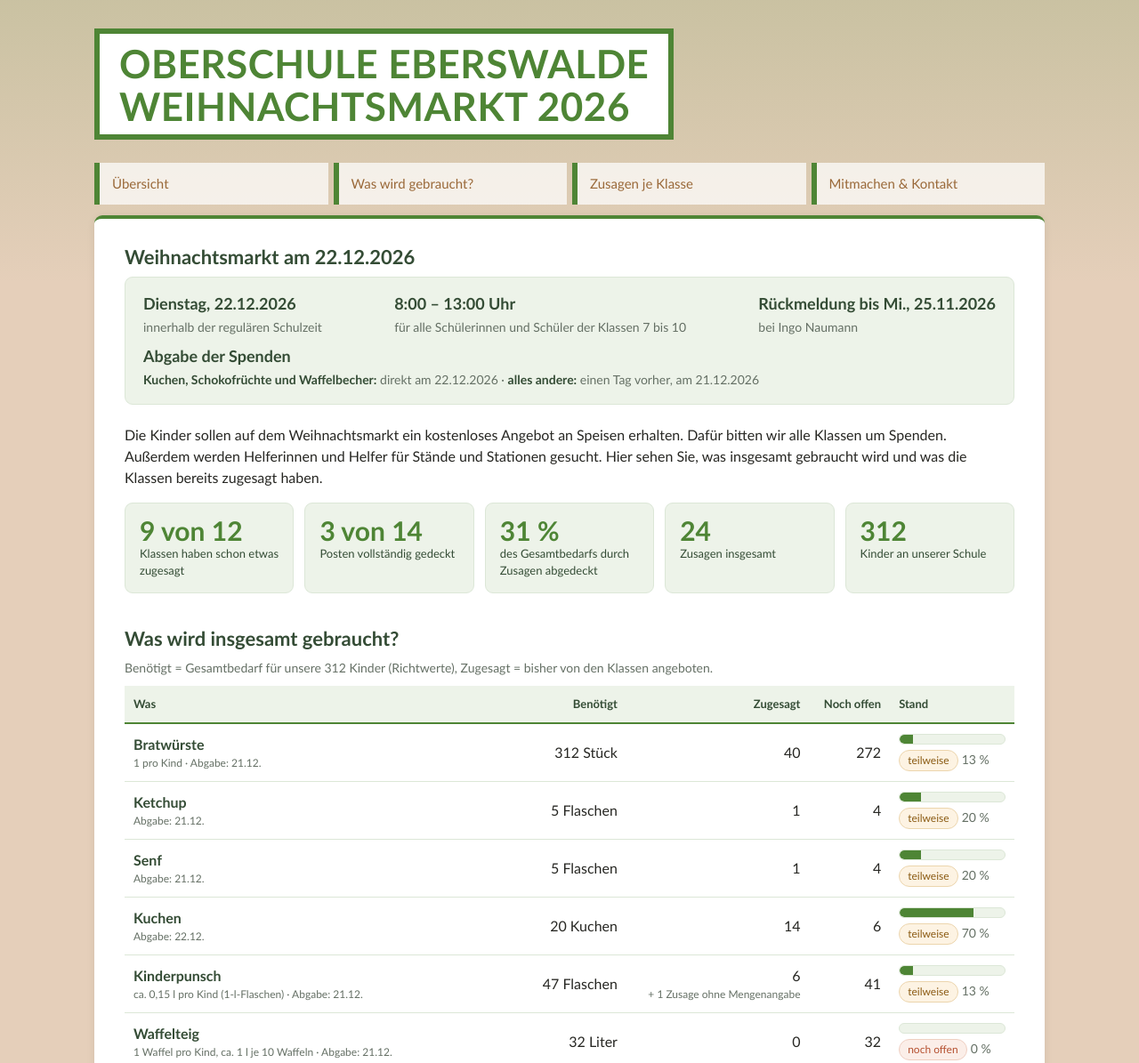
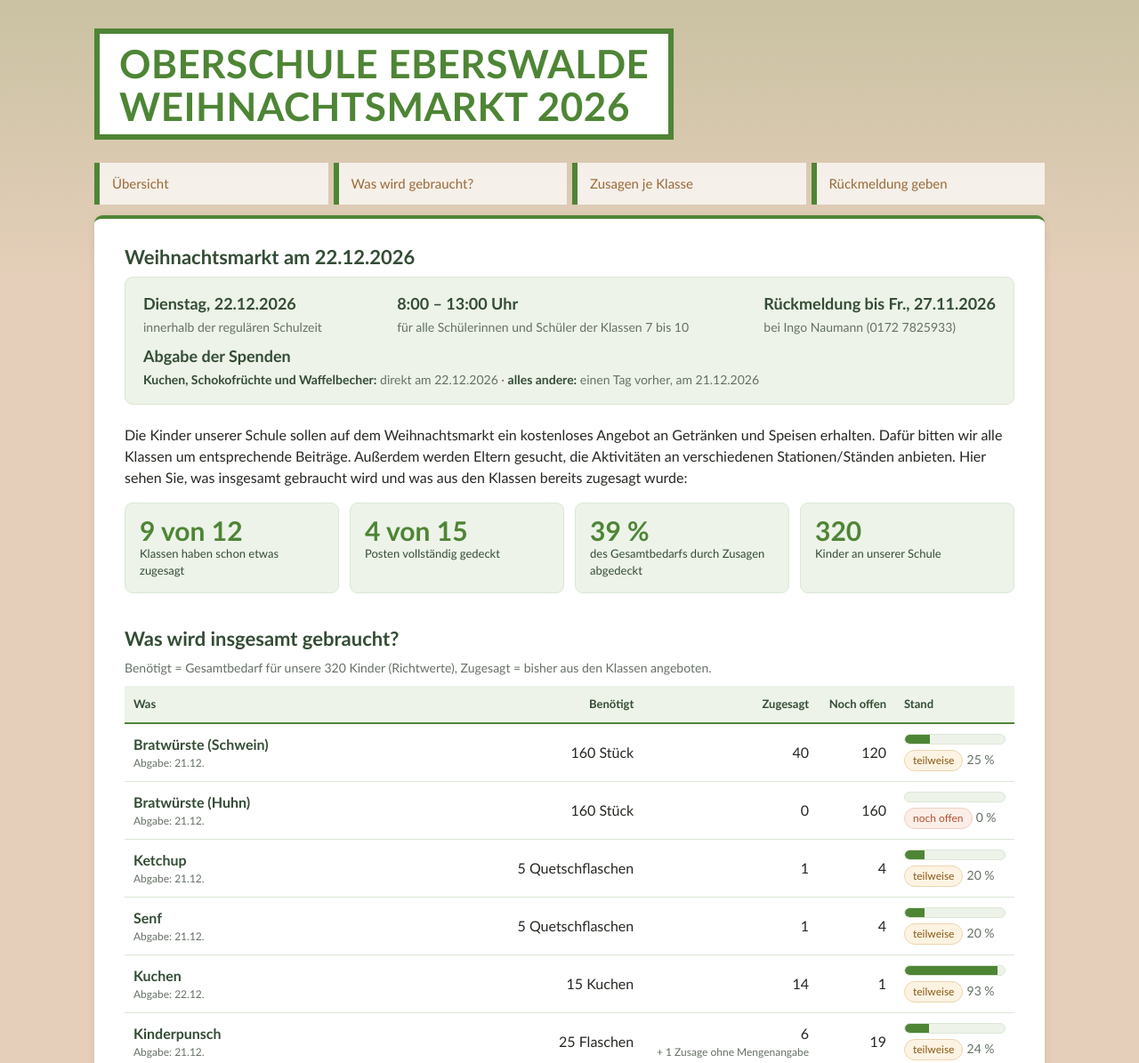
Before and after one commit to Ingo-Naumann/oberschule-eberswalde, a plain HTML site: page index.html in a window 1280 px wide. Shown: the top 1195 px of the page at 89% size. Drawn offline with Linux system fonts and the light colour scheme.

Commit message:
Add files via upload

```diff
--- a/index.html
+++ b/index.html
@@ -216,7 +216,6 @@
     .jahr{margin-top:12px}
     .classes{gap:8px}
     .stat .n{line-height:1.05}
-    .stat:last-child{grid-column:1/-1}
     p.lead{line-height:1.4}
     .event{gap:8px}
     .btn{display:block;text-align:center;padding:13px 16px;margin:8px 0 0;font-size:16px}
@@ -240,7 +239,7 @@
     <a href="#uebersicht">Übersicht</a>
     <a href="#bedarf">Was wird gebraucht?</a>
     <a href="#klassen">Zusagen je Klasse</a>
-    <a href="#kontakt">Mitmachen &amp; Kontakt</a>
+    <a href="#kontakt">Rückmeldung geben</a>
   </nav>
 
   <main>
@@ -249,17 +248,17 @@
       <div class="event">
         <div><b>Dienstag, 22.12.2026</b><br><span class="muted">innerhalb der regulären Schulzeit</span></div>
         <div><b>8:00 – 13:00 Uhr</b><br><span class="muted">für alle Schülerinnen und Schüler der Klassen 7 bis 10</span></div>
-        <div><b>Rückmeldung bis Mi., 25.11.2026</b><br><span class="muted">bei Ingo Naumann</span></div>
+        <div><b>Rückmeldung bis Fr., 27.11.2026</b><br><span class="muted">bei Ingo Naumann (0172 7825933)</span></div>
         <div><b>Abgabe der Spenden</b><br><span class="muted"><b>Kuchen, Schokofrüchte und Waffelbecher:</b> direkt am 22.12.2026 · <b>alles andere:</b> einen Tag vorher, am 21.12.2026</span></div>
       </div>
-      <p class="lead">Die Kinder sollen auf dem Weihnachtsmarkt ein kostenloses Angebot an Speisen erhalten. Dafür bitten wir alle Klassen um Spenden. Außerdem werden Helferinnen und Helfer für Stände und Stationen gesucht. Hier sehen Sie, was insgesamt gebraucht wird und was die Klassen bereits zugesagt haben.</p>
+      <p class="lead">Die Kinder unserer Schule sollen auf dem Weihnachtsmarkt ein kostenloses Angebot an Getränken und Speisen erhalten. Dafür bitten wir alle Klassen um entsprechende Beiträge. Außerdem werden Eltern gesucht, die Aktivitäten an verschiedenen Stationen/Ständen anbieten. Hier sehen Sie, was insgesamt gebraucht wird und was aus den Klassen bereits zugesagt wurde:</p>
 
       <div class="stats" id="stats"></div>
     </section>
 
     <section id="bedarf">
       <h2>Was wird insgesamt gebraucht?</h2>
-      <p class="muted" style="margin:0">Benötigt = Gesamtbedarf für unsere 312 Kinder (Richtwerte), Zugesagt = bisher von den Klassen angeboten.</p>
+      <p class="muted" style="margin:0">Benötigt = Gesamtbedarf für unsere 320 Kinder (Richtwerte), Zugesagt = bisher aus den Klassen angeboten.</p>
       <div class="tablewrap">
         <table>
           <thead>
@@ -283,12 +282,12 @@
     </section>
 
     <section id="kontakt">
-      <h2>Mitmachen &amp; Kontakt</h2>
+      <h2>Rückmeldung geben</h2>
       <div class="contact">
         <p style="margin-top:0">Sie können etwas beisteuern, einen Stand betreuen oder ein Angebot übernehmen? Auch kleine Zeitfenster (z. B. eine Stunde) helfen sehr. Auch Großeltern sind herzlich willkommen!</p>
         <p style="margin-bottom:0"><b>Ingo Naumann</b></p>
         <a class="btn" href="tel:+491727825933">Anrufen: 0172 7825933</a>
-        <a class="btn" href="mailto:ingo.naumann@gmx.com?subject=Weihnachtsmarkt%202026">E-Mail schreiben</a>
+        <a class="btn" href="https://wa.me/491727825933" target="_blank" rel="noopener">Per WhatsApp schreiben</a>
       </div>
     </section>
   </main>
@@ -310,9 +309,9 @@
    ===================================================================== */
 
 // Stand der Liste (Datum und Uhrzeit bei Änderungen anpassen)
-const STAND = "23.11.2026, 13:53 Uhr";
+const STAND = "23.11.2026, 15:30 Uhr";
 
-const KINDER = 312;   // Anzahl Kinder an der Schule
+const KINDER = 320;   // Anzahl Kinder an der Schule
 
 /* BEDARF: Was wird gebraucht?
    key      = Kurzname, wird in den Zusagen verwendet
@@ -322,18 +321,20 @@ const KINDER = 312;   // Anzahl Kinder an der Schule
    abgabe   = Abgabetermin (Standard: 21.12.; Kuchen 22.12.; null = entfällt)
    ANNAHMEN: Die Richtwerte sind Schätzungen und bitte anpassen! */
 const BEDARF = [
-  { key:"Bratwürste",        einheit:"Stück|Stück",       proKind:1,    regel:"1 pro Kind" },
-  { key:"Ketchup",           einheit:"Flasche|Flaschen",  soll:5 },
-  { key:"Senf",              einheit:"Flasche|Flaschen",  soll:5 },
-  { key:"Kuchen",            einheit:"Kuchen|Kuchen",     soll:20, abgabe:"22.12." },
-  { key:"Kinderpunsch",      einheit:"Flasche|Flaschen",  proKind:0.15, regel:"ca. 0,15 l pro Kind (1-l-Flaschen)" },
-  { key:"Waffelteig",        einheit:"Liter|Liter",       proKind:0.1,  regel:"1 Waffel pro Kind, ca. 1 l je 10 Waffeln" },
-  { key:"Milch",             einheit:"Liter|Liter",       proKind:0.1,  regel:"für Kakao, ca. 0,1 l pro Kind" },
-  { key:"Kakaopulver",       einheit:"Packung|Packungen", soll:4,      regel:"für ca. 30 l Kakao" },
-  { key:"Plätzchen",         einheit:"Dose/Tüte|Dosen/Tüten", proKind:0.1, regel:"2 Stück pro Kind, ca. 20 Stück je Dose" },
+  { key:"Bratwürste (Schwein)", einheit:"Stück|Stück",    soll:160 },
+  { key:"Bratwürste (Huhn)",  einheit:"Stück|Stück",       soll:160 },
+  { key:"Ketchup",           einheit:"Quetschflasche|Quetschflaschen",  soll:5 },
+  { key:"Senf",              einheit:"Quetschflasche|Quetschflaschen",  soll:5 },
+  { key:"Kuchen",            einheit:"Kuchen|Kuchen",     soll:15, abgabe:"22.12." },
+  { key:"Kinderpunsch",      einheit:"Flasche|Flaschen",  soll:25 },
+  { key:"Waffelteig",        einheit:"Liter|Liter",       soll:30 },
+  { key:"Milch",             einheit:"Liter|Liter",       soll:16, regel:"für Kakao" },
+  { key:"Kakaopulver",       einheit:"Packung 400/500g|Packungen 400/500g", soll:2 },
+  { key:"Plätzchen",         einheit:"Dose/Tüte|Dosen/Tüten", soll:null },
   { key:"Pappbecher",        einheit:"Stück|Stück",       soll:350 },
   { key:"Pappteller",        einheit:"Stück|Stück",       soll:350 },
   { key:"Schreibmaterialien für das Glücksrad", einheit:"", soll:null, regel:"Bleistifte, Radiergummis, Buntstifte als kleine Preise" },
+  { key:"Betreuung Stationen/Stände", einheit:"Eltern|Eltern", mal:true, soll:4, abgabe:null },
   { key:"Betreuung Bastelstation", einheit:"Eltern|Eltern", mal:true, soll:3, abgabe:null },
   { key:"Betreuung Kuchenstand", einheit:"Eltern|Eltern", mal:true, soll:1, abgabe:null },
   { key:"Glühweinkocher",    einheit:"Gerät|Geräte",      soll:1 },
@@ -349,25 +350,24 @@ BEDARF.forEach(b=>{ if(b.soll===undefined) b.soll = Math.ceil(KINDER*b.proKind -
    menge  = Zahl, oder null wenn keine Menge genannt wurde
    notiz  = optionaler Zusatz (z. B. "3–4 Flaschen") */
 const ZUSAGEN = [
-  { klasse:"",    key:"Betreuung Kuchenstand",  menge:1, notiz:"bereits besetzt" },   // Klasse nicht angegeben
   { klasse:"7a",  key:"Waffelbecher", menge:null },
   { klasse:"7a",  key:"Zuckerstangen",          menge:null },
   { klasse:"7a",  key:"Betreuung Bastelstation",  menge:1 },
 
   { klasse:"7b",  key:"Ketchup",                menge:1 },
   { klasse:"7b",  key:"Senf",                   menge:1 },
-  { klasse:"7b",  key:"Bratwürste",             menge:20 },
+  { klasse:"7b",  key:"Bratwürste (Schwein)",   menge:20 },
 
   { klasse:"7c",  key:"Kuchen",                 menge:1 },
-  { klasse:"7c",  key:"Kinderpunsch",           menge:3, notiz:"3–4 Flaschen zugesagt" },
+  { klasse:"7c",  key:"Kinderpunsch",           menge:3 },
 
   { klasse:"8b",  key:"Kuchen",                 menge:2 },
   { klasse:"8b",  key:"Betreuung Bastelstation",  menge:1 },
   { klasse:"8b",  key:"Glühweinkocher",         menge:1 },
 
-  { klasse:"8c",  key:"Bratwürste",             menge:20 },
+  { klasse:"8c",  key:"Bratwürste (Schwein)",   menge:20 },
   { klasse:"8c",  key:"Kuchen",                 menge:1 },
-  { klasse:"8c",  key:"Plätzchen",              menge:null },
+  { klasse:"8c",  key:"Plätzchen",              menge:null, stumm:true },
 
   { klasse:"9a",  key:"Kuchen",                 menge:3 },
   { klasse:"9b",  key:"Kuchen",                 menge:3 },
@@ -375,11 +375,13 @@ const ZUSAGEN = [
   { klasse:"10a", key:"Betreuung Bastelstation",  menge:1 },
   { klasse:"10a", key:"Kuchen",                 menge:1 },
   { klasse:"10a", key:"Kinderpunsch",           menge:3 },
+  { klasse:"10a", key:"Betreuung Kuchenstand",  menge:1 },
 
   { klasse:"10b", key:"Kuchen",                 menge:3 },
   { klasse:"10b", key:"Kinderpunsch",           menge:null },
-  { klasse:"10b", key:"Schokofrüchte",          menge:null },
-  { klasse:"10b", key:"Pappbecher",             menge:null, notiz:"kleine Pappteller/Becher" },
+  { klasse:"10b", key:"Waffelteig",             menge:30 },
+  { klasse:"10b", key:"Schokofrüchte",          menge:null, stumm:true },
+  { klasse:"10b", key:"Pappbecher",             menge:null, anzeige:"Pappbecher/-teller", auch:["Pappteller"] },
 ];
 
 /* =====================================================================
@@ -393,7 +395,7 @@ const esc = s => String(s).replace(/[&<>"]/g, c=>({"&":"&amp;","<":"&lt;",">":"&
 
 // Je Posten summieren
 const rows = BEDARF.map(b=>{
-  const z = ZUSAGEN.filter(x=>x.key===b.key);
+  const z = ZUSAGEN.filter(x=>x.key===b.key || (x.auch||[]).includes(b.key));
   const summe = z.reduce((s,x)=>s+(x.menge||0),0);
   const ohneMenge = z.filter(x=>x.menge==null).length;
   return {...b, z, summe, ohneMenge, klassen:[...new Set(z.map(x=>x.klasse))]};
@@ -411,7 +413,6 @@ document.getElementById("stats").innerHTML = `
   <div class="stat"><div class="n">${klassenMitZusage} von ${alleKlassen}</div><div class="l">Klassen haben schon etwas zugesagt</div></div>
   <div class="stat"><div class="n">${gedeckt} von ${mitSoll.length}</div><div class="l">Posten vollständig gedeckt</div></div>
   <div class="stat"><div class="n">${pct} %</div><div class="l">des Gesamtbedarfs durch Zusagen abgedeckt</div></div>
-  <div class="stat"><div class="n">${ZUSAGEN.length}</div><div class="l">Zusagen insgesamt</div></div>
   <div class="stat"><div class="n">${KINDER}</div><div class="l">Kinder an unserer Schule</div></div>`;
 
 // Bedarf-Tabelle
@@ -422,10 +423,10 @@ document.getElementById("bedarf-body").innerHTML = rows.map(r=>{
   if(r.soll==null){
     const t = r.z.length
       ? `<span class="tag part">${r.z.length} Zusage${r.z.length>1?"n":""}</span>`
-      : `<span class="tag">freiwillig</span>`;
-    return `<tr><td class="item">${esc(r.key)}${sub}</td><td class="num" data-label="Benötigt">kein fester Bedarf</td>
-      <td class="num" data-label="Zugesagt">${r.summe?fmt(r.summe)+eu(r.summe):(r.z.length?"zugesagt":"0")}</td><td class="num hide-m">–</td>
-      <td class="st">${t}</td></tr>`;
+      : "";
+    return `<tr><td class="item">${esc(r.key)}${sub}</td><td class="num" data-label="Benötigt">keine Vorgabe</td>
+      <td class="num${r.summe?"":" hide-m"}" data-label="Zugesagt">${r.summe?fmt(r.summe)+eu(r.summe):""}</td><td class="num hide-m"></td>
+      <td class="st${t?"":" hide-m"}">${t}</td></tr>`;
   }
   const offen = Math.max(r.soll-r.summe,0);
   const p = Math.min(100,Math.round(r.summe/r.soll*100));
@@ -457,8 +458,8 @@ document.getElementById("klassen-body").innerHTML = JAHRGAENGE.map(j=>{
     const li = z.map(x=>{
       const bed = BEDARF.find(r=>r.key===x.key)||{};
       const mm = x.menge!=null ? `<b>${fmt(x.menge)}×</b> ` : "";
-      const n = x.notiz ? ` <em>(${esc(x.notiz)})</em>` : (x.menge==null?` <em>(Menge offen)</em>`:"");
-      return `<li>${mm}${esc(x.key)}${n}</li>`;
+      const n = x.notiz ? ` <em>(${esc(x.notiz)})</em>` : (x.menge==null&&!x.stumm?` <em>(Menge offen)</em>`:"");
+      return `<li>${mm}${esc(x.anzeige||x.key)}${n}</li>`;
     }).join("");
     return `<div class="card has"><h4>${k}</h4><ul>${li}</ul></div>`;
   }).join("");
```
